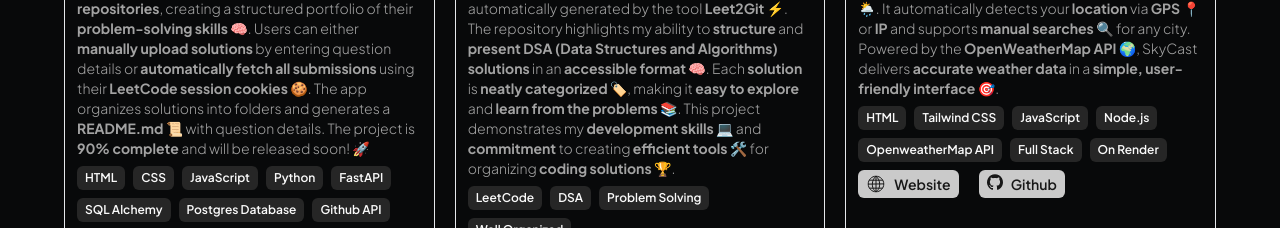
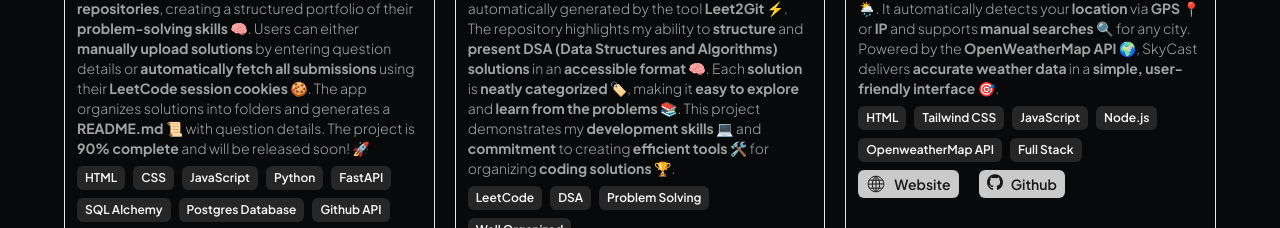
Before and after one commit to Rai-shwith/Rai-shwith.github.io, a React (Vite) app: page / in a window 1280 px wide. Shown: the part 940-1168 px from the top of the page. Built offline with nearby package versions, Linux system fonts and the light colour scheme; a web font is replaced by a local one.

Commit message:
chore: updated the skycast link

```diff
--- a/src/components/Projects.jsx
+++ b/src/components/Projects.jsx
@@ -58,7 +58,7 @@
           status={"Completed"}
           thumbnailSrc={"skycast.jpg"}
           videoSrc={"skycast.webm"}
-          website={"https://skycast.ashwithrai.me"}
+          website={"https://ashwithrai.me/SkyCast/"}
           github={"SkyCast"}
           frameworks={[
             "HTML",
@@ -67,7 +67,6 @@
             "Node.js ",
             "OpenweatherMap API",
             "Full Stack",
-            "On Render",
           ]}
           description={
             "SkyCast is a *Node.js weather app* ☁️ that provides *real-time weather updates* and *5-day forecasts* 🌦️. It automatically detects your *location* via *GPS* 📍 or *IP* and supports *manual searches* 🔍 for any city. Powered by the *OpenWeatherMap API* 🌍, SkyCast delivers *accurate weather data* in a *simple, user-friendly interface* 🎯."
```
